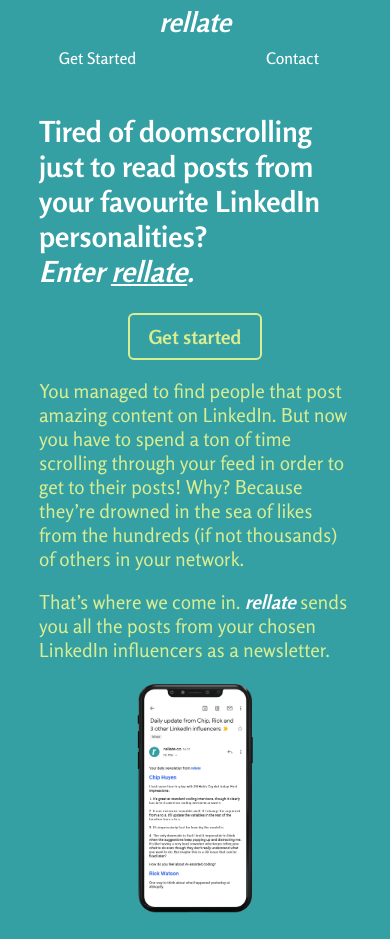
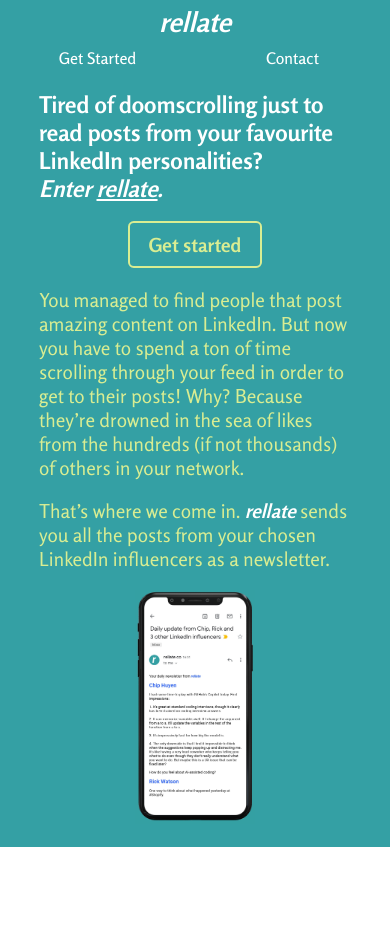
Before and after one commit to mihailthebuilder/rellate-frontend, a React (Create React App) app: page / in a window 390 px wide. After the commit the page ends 847 px from the top, so only its background shows below. Built offline with nearby package versions, Linux system fonts and the light colour scheme.

Commit message:
h1 landing styling

```diff
--- a/src/App/Landing/index.scss
+++ b/src/App/Landing/index.scss
@@ -87,5 +87,10 @@ section.landing {
     display: flex;
     flex-direction: column;
     justify-content: center;
+
+    h1 {
+      font-size: 1.2em;
+      margin-top: 0;
+    }
   }
 }
```
